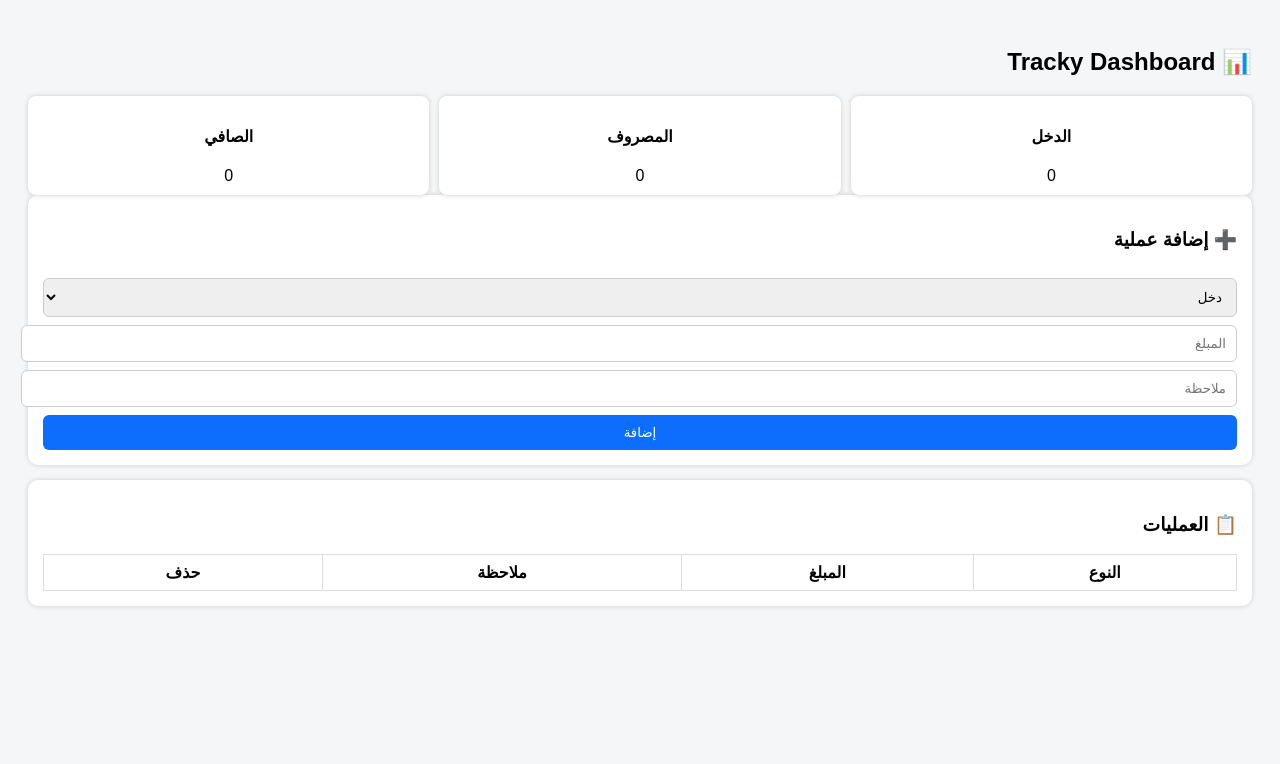
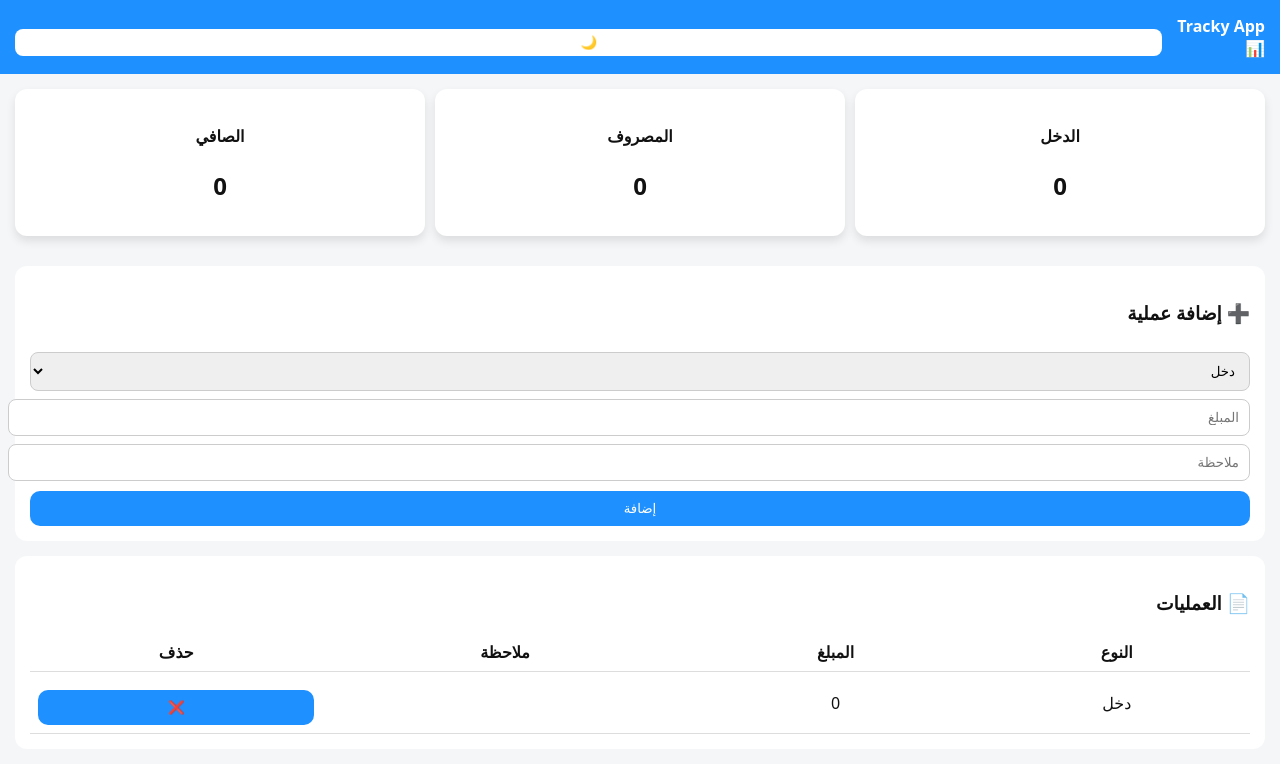
Before and after one commit to playboyt4-sketch/tracky, a plain HTML site: page index.html in a window 1280 px wide. Both pictures are taken after a click on the button "إضافة". Drawn offline with Linux system fonts and the light colour scheme.

Commit message:
Update index.html

```diff
--- a/index.html
+++ b/index.html
@@ -2,87 +2,134 @@
 <html lang="ar">
 <head>
 <meta charset="UTF-8">
-<title>Tracky</title>
+<title>Tracky App</title>
 
 <style>
+:root{
+  --bg:#f4f6f8;
+  --card:#fff;
+  --text:#111;
+  --primary:#1e90ff;
+}
+
+.dark{
+  --bg:#0f172a;
+  --card:#1e293b;
+  --text:#fff;
+  --primary:#38bdf8;
+}
+
 body{
-font-family: Arial;
-background:#f4f6f8;
-padding:20px;
+  margin:0;
+  font-family:system-ui;
+  background:var(--bg);
+  color:var(--text);
   direction:rtl;
 }
 
-.card{
-background:white;
+/* Header */
+header{
+  background:var(--primary);
+  color:white;
   padding:15px;
-border-radius:10px;
-margin-bottom:15px;
-box-shadow:0 0 5px #ccc;
+  display:flex;
+  justify-content:space-between;
+  align-items:center;
 }
 
-input,select,button{
+.toggle{
+  background:white;
+  color:black;
+  padding:6px 12px;
+  border-radius:8px;
+  cursor:pointer;
+  border:none;
+}
+
+/* Cards */
+.cards{
+  display:grid;
+  grid-template-columns:repeat(3,1fr);
+  gap:10px;
+  padding:15px;
+}
+
+.card{
+  background:var(--card);
+  padding:15px;
+  border-radius:12px;
+  text-align:center;
+  box-shadow:0 5px 10px rgba(0,0,0,.1);
+}
+
+/* Form */
+.box{
+  background:var(--card);
+  margin:15px;
+  padding:15px;
+  border-radius:12px;
+}
+
+input,select{
   width:100%;
   padding:10px;
   margin-top:8px;
-border-radius:6px;
+  border-radius:8px;
   border:1px solid #ccc;
 }
 
 button{
-background:#0d6efd;
+  width:100%;
+  margin-top:10px;
+  padding:10px;
+  background:var(--primary);
   color:white;
   border:none;
-cursor:pointer;
+  border-radius:10px;
 }
 
+/* Table */
 table{
   width:100%;
   border-collapse:collapse;
-margin-top:10px;
 }
 
 th,td{
-border:1px solid #ddd;
   padding:8px;
   text-align:center;
 }
 
-.summary{
-display:flex;
-gap:10px;
-}
-
-.summary div{
-flex:1;
-background:#fff;
-padding:10px;
-border-radius:8px;
-text-align:center;
-box-shadow:0 0 5px #ccc;
+tr{
+  border-bottom:1px solid #ddd;
 }
 </style>
 </head>
 
 <body>
 
-<h2>📊 Tracky Dashboard</h2>
+<header>
+  <b>Tracky App 📊</b>
+  <button class="toggle" onclick="toggleMode()">🌙</button>
+</header>
 
-<div class="summary">
-<div>
+<div class="cards">
+  <div class="card">
     <h4>الدخل</h4>
-<span id="income">0</span>
+    <h2 id="income">0</h2>
   </div>
-<div>
+
+  <div class="card">
     <h4>المصروف</h4>
-<span id="expense">0</span>
+    <h2 id="expense">0</h2>
   </div>
-<div>
+
+  <div class="card">
     <h4>الصافي</h4>
-<span id="balance">0</span>
+    <h2 id="net">0</h2>
   </div>
 </div>
 
-<div class="card">
+<div class="box">
 <h3>➕ إضافة عملية</h3>
 
 <select id="type">
@@ -91,14 +138,14 @@ box-shadow:0 0 5px #ccc;
 </select>
 
 <input id="amount" type="number" placeholder="المبلغ">
-
 <input id="note" placeholder="ملاحظة">
 
-<button onclick="addTransaction()">إضافة</button>
+<button onclick="add()">إضافة</button>
 </div>
 
-<div class="card">
-<h3>📋 العمليات</h3>
+<div class="box">
+<h3>📄 العمليات</h3>
+
 <table>
 <thead>
 <tr>
@@ -113,56 +160,62 @@ box-shadow:0 0 5px #ccc;
 </div>
 
 <script>
-let data = JSON.parse(localStorage.getItem("tracky")) || [];
+let data = JSON.parse(localStorage.getItem("data")) || [];
 
 function save(){
-localStorage.setItem("tracky",JSON.stringify(data));
+ localStorage.setItem("data",JSON.stringify(data));
+}
+
+function render(){
+ let income=0,expense=0;
+ list.innerHTML="";
+
+ data.forEach((e,i)=>{
+  if(e.type=="income") income+=e.amount;
+  else expense+=e.amount;
+
+  list.innerHTML+=`
+  <tr>
+   <td>${e.type=="income"?"دخل":"مصروف"}</td>
+   <td>${e.amount}</td>
+   <td>${e.note}</td>
+   <td><button onclick="del(${i})">❌</button></td>
+  </tr>`;
+ });
+
+ document.getElementById("income").innerText=income;
+ document.getElementById("expense").innerText=expense;
+ document.getElementById("net").innerText=income-expense;
+}
+
+function add(){
+ let obj={
+  type:type.value,
+  amount:+amount.value,
+  note:note.value
+ };
+
+ data.push(obj);
+ save();
+ render();
+ amount.value="";
+ note.value="";
+}
+
+function del(i){
+ data.splice(i,1);
+ save();
  render();
 }
 
-function addTransaction(){
-let type = document.getElementById("type").value;
-let amount = document.getElementById("amount").value;
-let note = document.getElementById("note").value;
-
-if(amount=="")return;
-
-data.push({type,amount,note});
-save();
-
-document.getElementById("amount").value="";
-document.getElementById("note").value="";
+function toggleMode(){
+ document.body.classList.toggle("dark");
+ localStorage.mode =
+ document.body.classList.contains("dark")?"dark":"light";
 }
 
-function remove(i){
-data.splice(i,1);
-save();
-}
-
-function render(){
-let list="";
-let inc=0;
-let exp=0;
-
-data.forEach((t,i)=>{
-list+=`
-<tr>
-<td>${t.type=="income"?"دخل":"مصروف"}</td>
-<td>${t.amount}</td>
-<td>${t.note}</td>
-<td><button onclick="remove(${i})">🗑</button></td>
-</tr>
-`;
-
-if(t.type=="income")inc+=+t.amount;
-else exp+=+t.amount;
-});
-
-document.getElementById("list").innerHTML=list;
-document.getElementById("income").innerText=inc;
-document.getElementById("expense").innerText=exp;
-document.getElementById("balance").innerText=inc-exp;
-}
+if(localStorage.mode=="dark")
+ document.body.classList.add("dark");
 
 render();
 </script>
```
Lines whose indentation alone changed are shown as unchanged.
